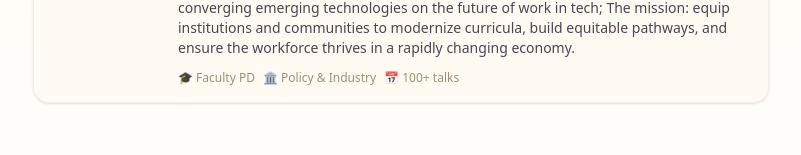
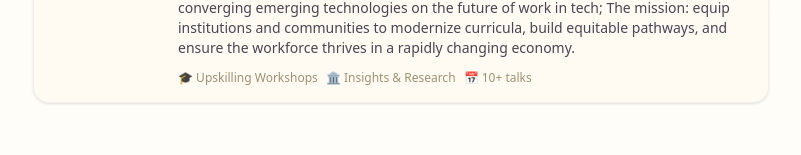
Before and after one commit to ArteaWright/portfolio_2.0, a React (Vite) app: page / in a window 1280 px wide. Shown: the part 1302-1457 px from the top of the page, without its empty margins (239-1040 px from the left). Built offline with nearby package versions, Linux system fonts and the light colour scheme.

Commit message:
site: update about

```diff
--- a/src/App.tsx
+++ b/src/App.tsx
@@ -291,9 +291,9 @@ export default function AW_Speaker_DataScientist() {
               Artea serves as a voice advocating for the anticipation and architecting of the future of human–machine collaboration. By blending data science, software engineering, and Generative AI, she surfaces unseen patterns and converts them into decisions about design systems, and products. Current focus through 2030: the impact of the converging emerging technologies on the future of work in tech; The mission: equip institutions and communities to modernize curricula, build equitable pathways, and ensure the workforce thrives in a rapidly changing economy.
               </p>
               <div className="mt-3 flex flex-wrap gap-2 text-xs" style={{ color: '#9d9171' }}>
-                <span>🎓 Faculty PD</span>
-                <span>🏛️ Policy & Industry</span>
-                <span>📅 100+ talks</span>
+                <span>🎓 Upskilling Workshops</span>
+                <span>🏛️ Insights & Research</span>
+                <span>📅 10+ talks</span>
               </div>
             </div>
           </div>
```
